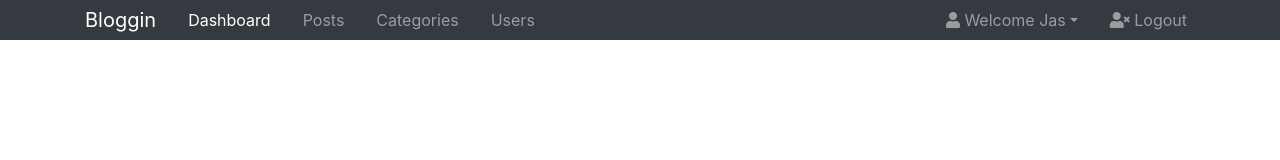
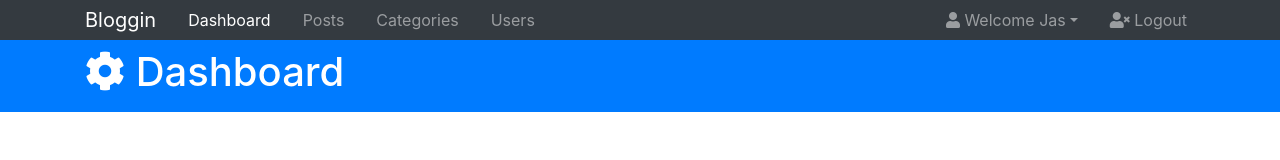
Before and after one commit to jasdosanjh/Bloggin, a plain HTML site: page index.html in a window 1280 px wide. Drawn offline with nearby package versions, Linux system fonts and the light colour scheme.

Commit message:
Created the header for the site

```diff
--- a/index.html
+++ b/index.html
@@ -12,6 +12,7 @@
   <title>Bloggin</title>
 </head>
 <body>
+  <!-- Navbar -->
   <nav class="navbar navbar-expand-sm navbar-dark bg-dark p-0">
     <div class="container">
       <a href="index.html" class="navbar-brand">Bloggin</a>
@@ -33,7 +34,6 @@
             <a href="users.html" class="nav-link">Users</a>
           </li>
         </ul>
-
         <ul class="navbar-nav ml-auto">
           <li class="nav-item dropdown mr-3">
             <a href="#" class="nav-link dropdown-toggle" data-toggle="dropdown"><i class="fas fa-user"></i> Welcome Jas</a>
@@ -50,7 +50,16 @@
     </div>
   </nav>
 
-
+  <!-- Header -->
+<header id="main-header" class="py-2 bg-primary text-white">
+  <div class="container">
+    <div class="row">
+      <div class="col-md-6">
+        <h1><i class="fas fa-cog"></i> Dashboard</h1>
+      </div>
+    </div>
+  </div>
+</header>
 
     <script src="http://code.jquery.com/jquery-3.3.1.min.js" integrity="sha256-FgpCb/KJQlLNfOu91ta32o/NMZxltwRo8QtmkMRdAu8="
     crossorigin="anonymous"></script>
```
